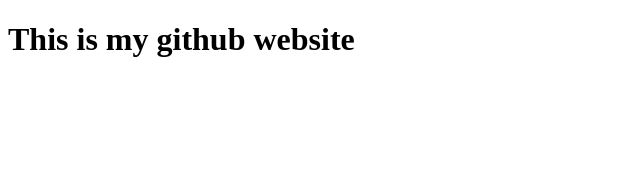
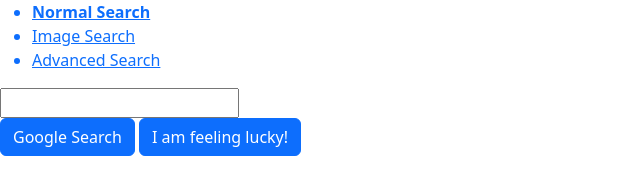
Before and after one commit to ruchey-nick/ruchey-nick.github.io, a plain HTML site: page index.html in a window 1280 px wide. Shown: the whole page, without its empty margins (0-640 px from the left). Drawn offline with nearby package versions, Linux system fonts and the light colour scheme.

Commit message:
Move CS50 Project 0 to this repo

```diff
--- a/index.html
+++ b/index.html
@@ -1,11 +1,25 @@
 <!DOCTYPE html>
 <html lang="en">
-<head>
-    <meta charset="UTF-8">
-    <meta name="viewport" content="width=device-width, initial-scale=1.0">
-    <title>My Site</title>
-</head>
-<body>
-    <h1>This is my github website</h1>
-</body>
+    <head>
+        <title>Search</title>
+    </head>
+    <link rel="stylesheet" href="https://cdn.jsdelivr.net/npm/bootstrap@5.3.3/dist/css/bootstrap.min.css">
+    <link rel="stylesheet" href="styles.css">
+    <body>
+        <header>
+            <ul class="menu">
+                <a href="./index.html" style="font-weight:700"><li>Normal Search</li></a>
+                <a href="./image_search.html"><li>Image Search</li></a>
+                <a href="./advanced_search.html"><li>Advanced Search</li></a>
+            </ul>
+        </header>
+        <main>
+            <div class="filler"></div>
+            <form action="https://www.google.com/search">
+                <input type="text" name="q" class="search-bar"><br>
+                <button class="btn btn-primary" type="submit">Google Search</button>
+                <input class="btn btn-primary" type="submit" name="btnI" value="I am feeling lucky!">
+            </form>
+    </main>
+    </body>
 </html>
```
